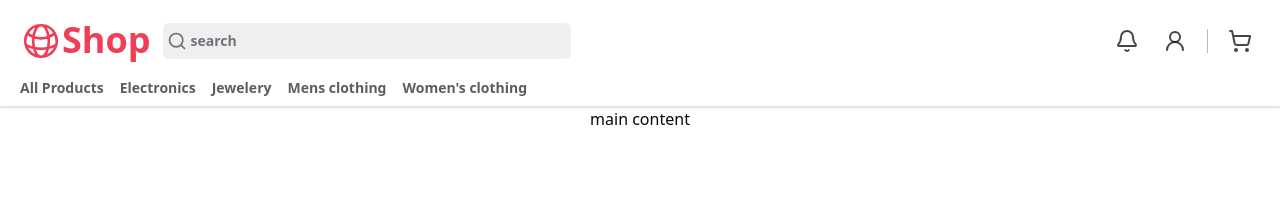
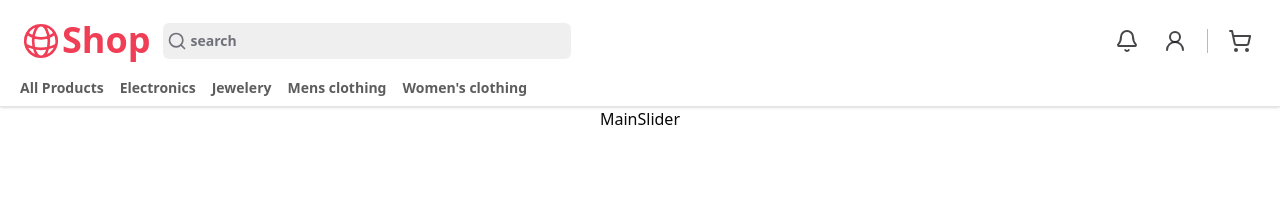
Before and after one commit to hossein-jorfi/Shop-Next.js, a Next.js app: page / in a window 1280 px wide. Shown: the top 197 px of the page. Built offline with nearby package versions, Linux system fonts and the light colour scheme.

Commit message:
MainSlider component

```diff
--- a/src/app/page.tsx
+++ b/src/app/page.tsx
@@ -1,3 +1,9 @@
+import MainSlider from "@/components/sections/main-slider";
+
 export default function Home() {
-  return <div>main content</div>;
+  return (
+    <div>
+      <MainSlider />
+    </div>
+  );
 }
--- /dev/null
+++ b/src/components/sections/main-slider/index.tsx
@@ -0,0 +1,9 @@
+const MainSlider = () => {
+      return (
+            <div>
+                  MainSlider
+            </div>
+      );
+};
+
+export default MainSlider;
```
